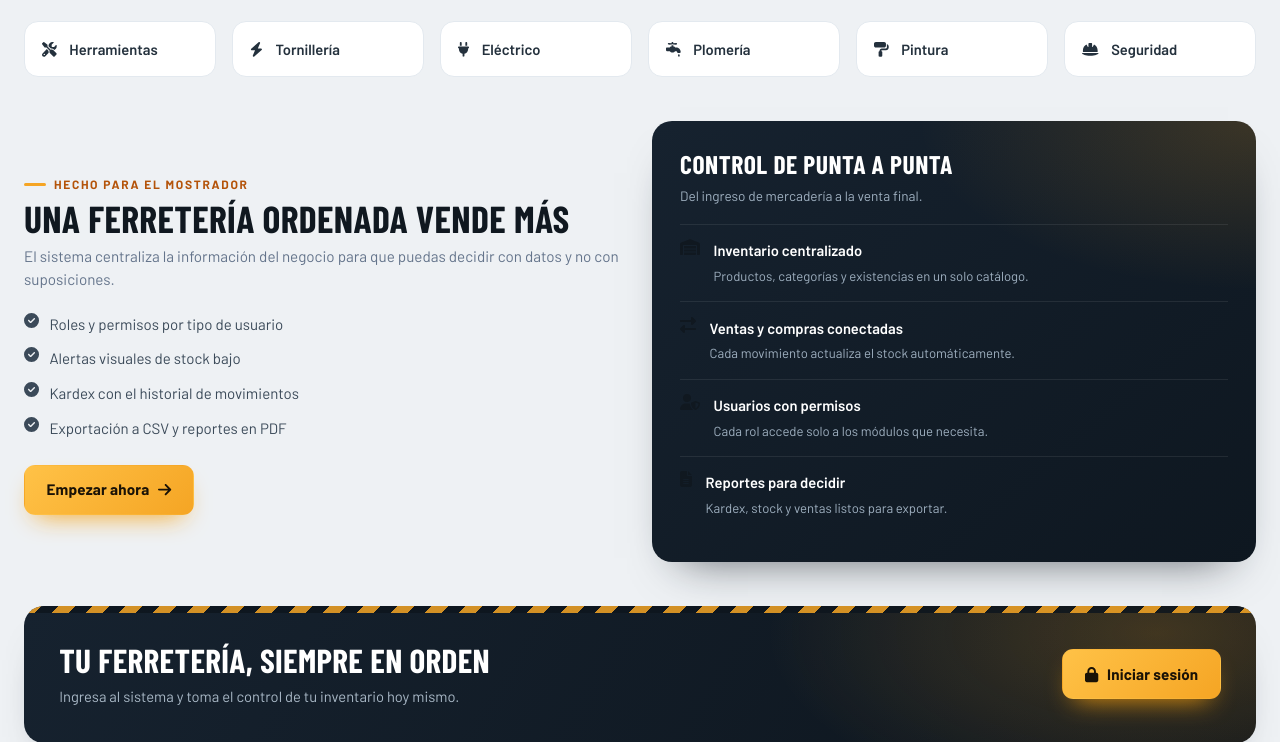
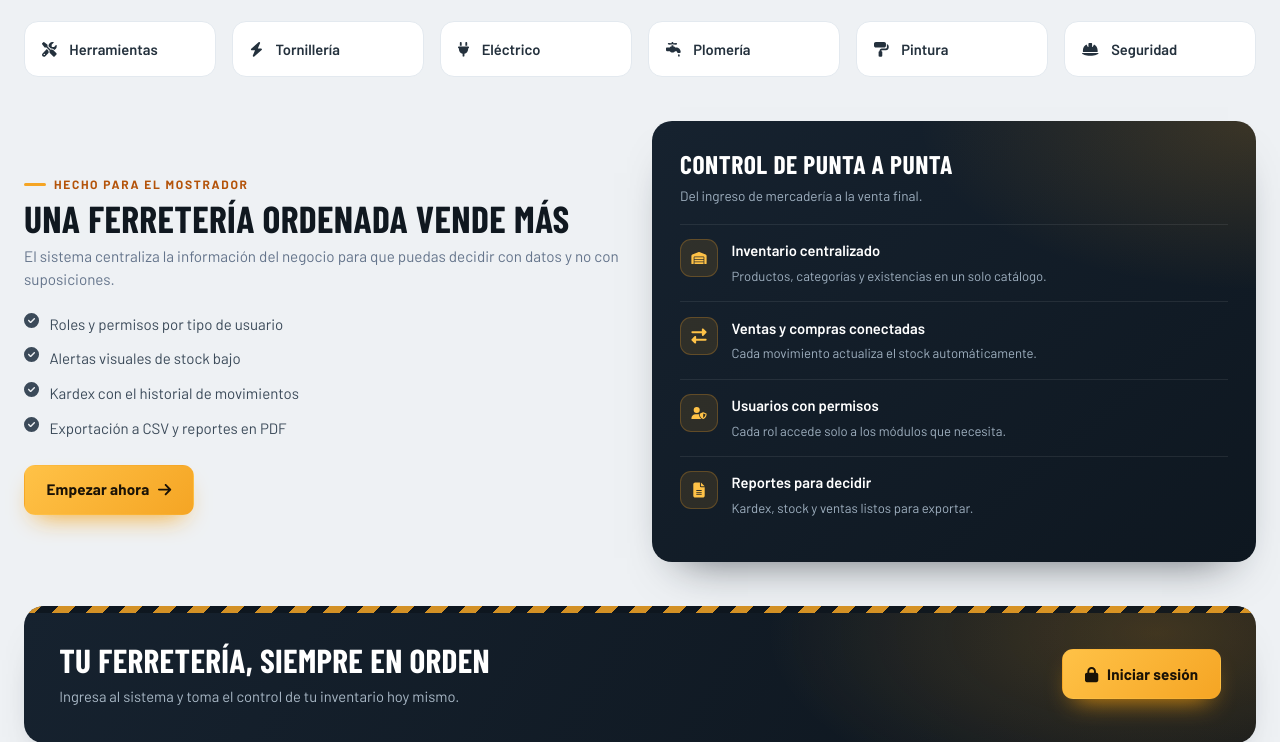
Before and after one commit to steven55sol/ferreteriaCentral, a PHP site: page / in a window 1280 px wide. Shown: the part 1443-2185 px from the top of the page. Run offline with PHP 8.4, Linux system fonts and the light colour scheme; some libraries are stand-ins or nearby versions.

Commit message:
styles: Cambiar color de iconos

```diff
--- a/index.php
+++ b/index.php
@@ -634,16 +634,19 @@ $enlacePanel = $autenticado ? "view/dashboard.php" : "view/login.php";
                 border-top: 1px solid rgba(255, 255, 255, 0.08);
             }
 
-            .ferro-panel__row i {
+            .ferro-panel__row > i,
+            .ferro-panel__row > svg.svg-inline--fa {
                 display: grid;
                 place-items: center;
                 flex: 0 0 auto;
                 width: 38px;
                 height: 38px;
+                padding: 0.65rem;
+                box-sizing: border-box;
                 border-radius: 11px;
                 background: rgba(245, 165, 36, 0.12);
                 border: 1px solid rgba(245, 165, 36, 0.25);
-                color: #ffffff;
+                color: var(--ferro-amber-light);
                 font-size: 0.95rem;
             }
 
```
